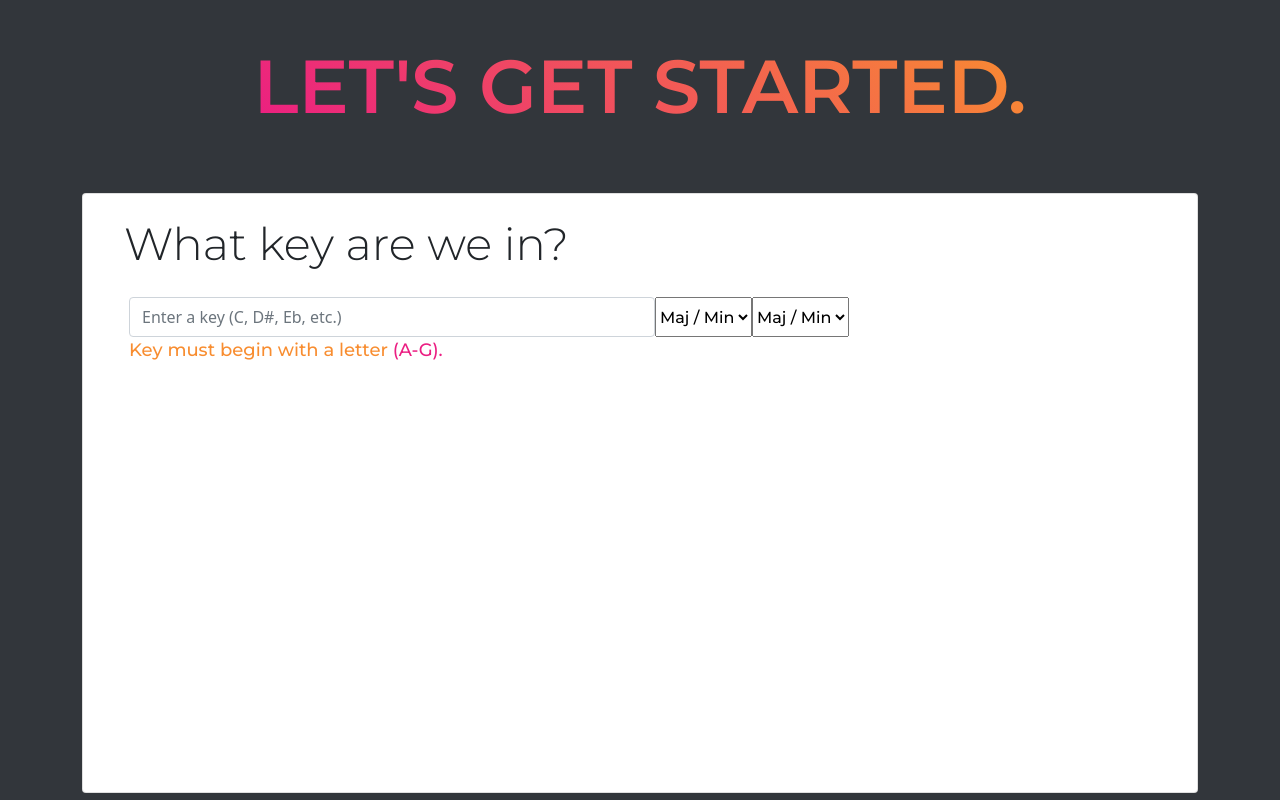
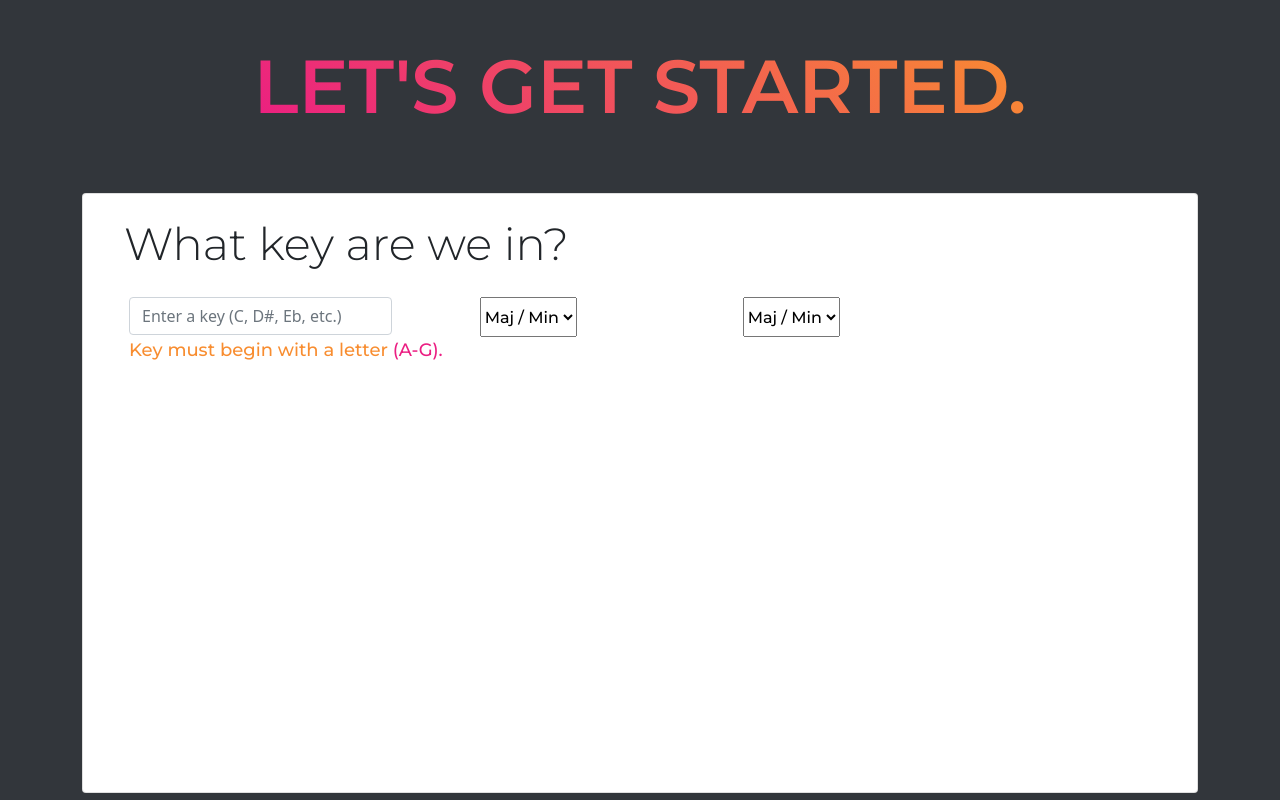
Before and after one commit to nateharrell123/Melody-Maker, a Vue app in the folder melody-maker/: page /#/ in a window 1280 px wide. Built offline with nearby package versions, Linux system fonts and the light colour scheme.

Commit message:
css aligning

```diff
--- a/melody-maker/src/components/MelodyCard.vue
+++ b/melody-maker/src/components/MelodyCard.vue
@@ -1,27 +1,30 @@
 <template>
   <header>
     <div class="container" id="fade-card">
-      <b-col>
       <b-card class="card">
         <div class="melody-form">
-          <b-col>
           <span class="key-title">What key are we in?</span>
-          </b-col>
           <div class="key-select">
+            <b-row>
             <div class="form-group" id="key-inner-fields" :class="{ 'form-group--error': $v.key.$error }">
-                <b-form-input class="form__input w-50" size="md" id="key-input-text" maxlength="2" placeholder="Enter a key (C, D#, Eb, etc.)" v-model.trim="$v.key.$model"/>
-                <b-col id="select-columns">
+                <b-col cols="3">
+                  <b-form-input class="form__input" size="md" id="key-input-text" maxlength="2" placeholder="Enter a key (C, D#, Eb, etc.)" v-model.trim="$v.key.$model"/>
+                </b-col>
+                <div class="col-md-1"/>
+                <b-col cols="3">
                 <b-form-select id="key-modes-select" v-model="keyModeSelected" :options="keyModes">
                   <template #first>
                     <b-form-select-option id="key-modes-select" :value="null" disabled>Maj / Min</b-form-select-option>
                   </template>
                 </b-form-select>
+                </b-col>
+                <b-col cols="3">
                 <b-form-select id="key-modes-select" v-model="keyModeSelected" :options="keyModes">
                   <template #first>
                     <b-form-select-option id="bpm-select" :value="null" disabled>Maj / Min</b-form-select-option>
                   </template>
                 </b-form-select>
-              </b-col>
+                </b-col>
             </div>
             <div class="error" id="error-message" v-if="!$v.key.startCharValidation">Key must begin with a letter <span class="accent-color">(A-G). </span></div>
             <div class="error" id="error-message" v-if="!$v.key.endCharValidation">Key must end with
@@ -29,10 +32,10 @@
                or
                 <span class="accent-color"> 'b' (flat).</span>
             </div>
+            </b-row>
           </div>
         </div>
       </b-card>
-      </b-col>
     </div>
   </header>
 </template>
@@ -136,6 +139,7 @@ export default {
   height:45px;
   font-family: "Montserrat";
   width:155px !important;
+
 }
 
 #fade-card {
```
